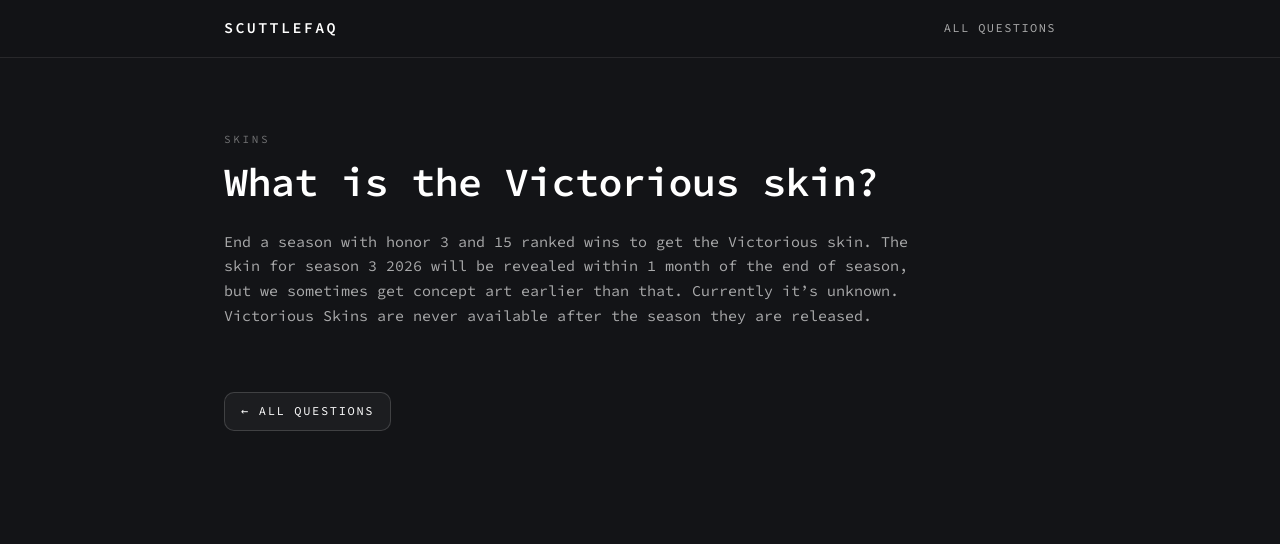
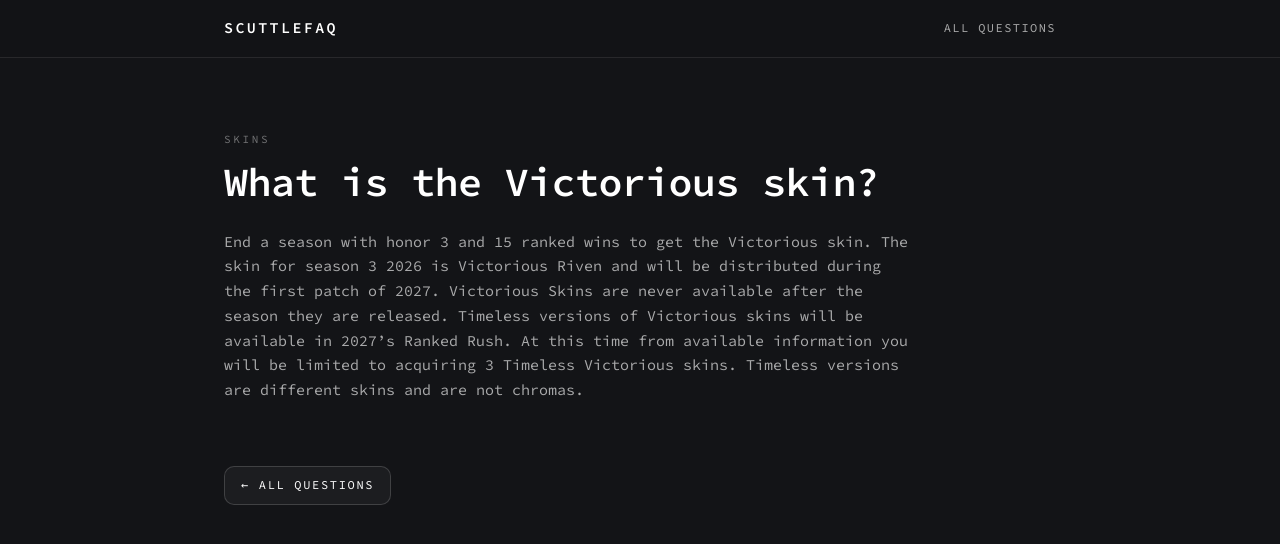
Before and after one commit to scuttlecat/scuttlefaq, a Jekyll site: the page built from _faqs/what-is-the-victorious-skin.md, in a window 1280 px wide. Shown: the top 544 px of the page. Built offline with Jekyll 4.4.1, drawn with Linux system fonts in a browser that asks for light colours.

Commit message:
Updated victorious skin q

```diff
--- a/_faqs/what-is-the-victorious-skin.md
+++ b/_faqs/what-is-the-victorious-skin.md
@@ -1,7 +1,7 @@
 ---
 title: "What is the Victorious skin?"
-summary: "End a season with honor 3 and 15 ranked wins to get the Victorious skin. The skin for season 3 2026 will be revealed within 1 month of the end of season, but we sometimes get concept art earlier than that. Currently it's unknown. Victorious Skins are never available after the season they are released."
+summary: "End a season with honor 3 and 15 ranked wins to get the Victorious skin. The skin for season 3 2026 is Victorious Riven and will be distributed during the first patch of 2027. Victorious Skins are never available after the season they are released."
 category: "Skins"
 order: 3
 ---
-End a season with honor 3 and 15 ranked wins to get the Victorious skin. The skin for season 3 2026 will be revealed within 1 month of the end of season, but we sometimes get concept art earlier than that. Currently it's unknown. Victorious Skins are never available after the season they are released.
+End a season with honor 3 and 15 ranked wins to get the Victorious skin. The skin for season 3 2026 is Victorious Riven and will be distributed during the first patch of 2027. Victorious Skins are never available after the season they are released. Timeless versions of Victorious skins will be available in 2027's Ranked Rush. At this time from available information you will be limited to acquiring 3 Timeless Victorious skins. Timeless versions are different skins and are not chromas.
```
